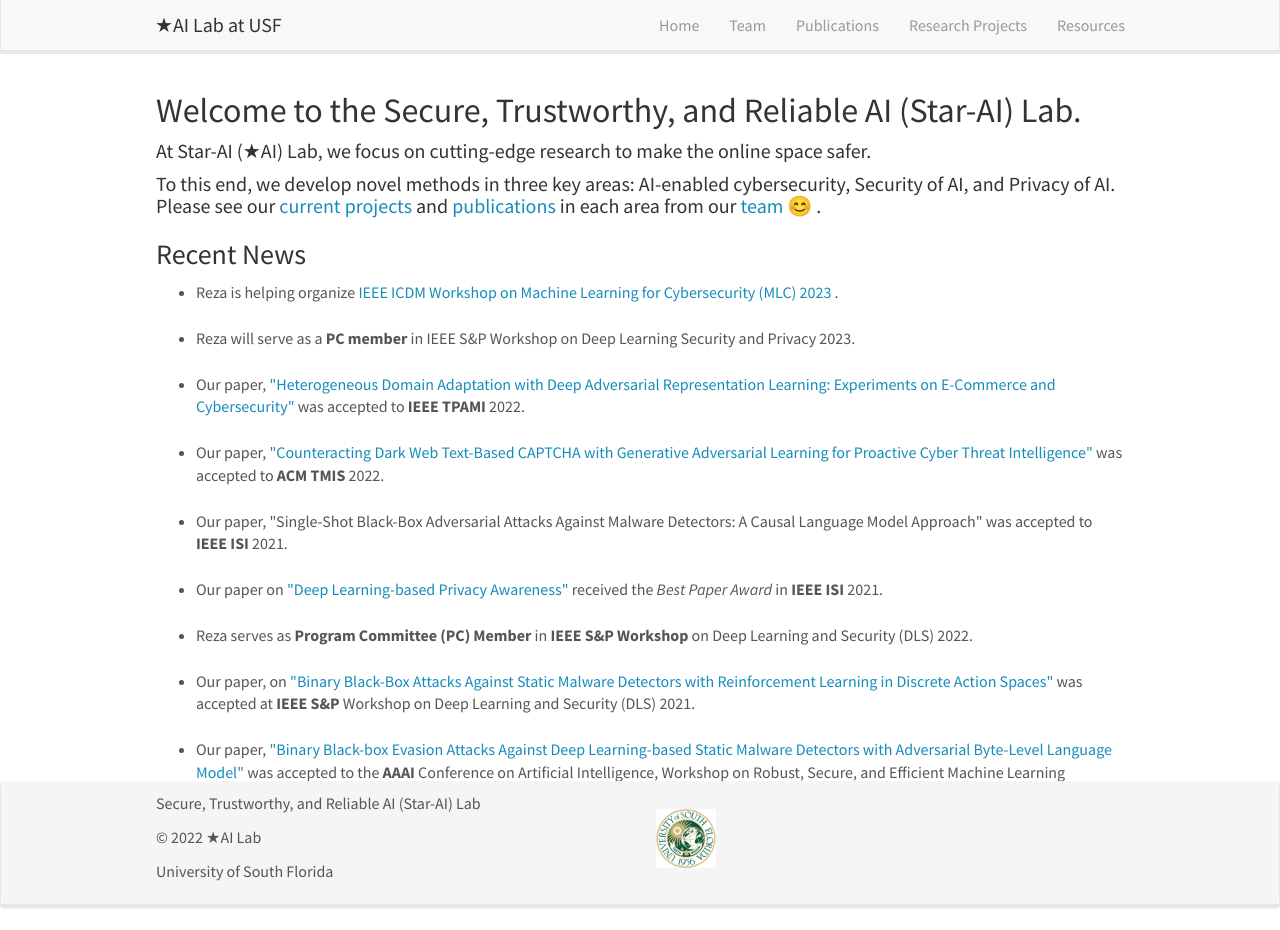
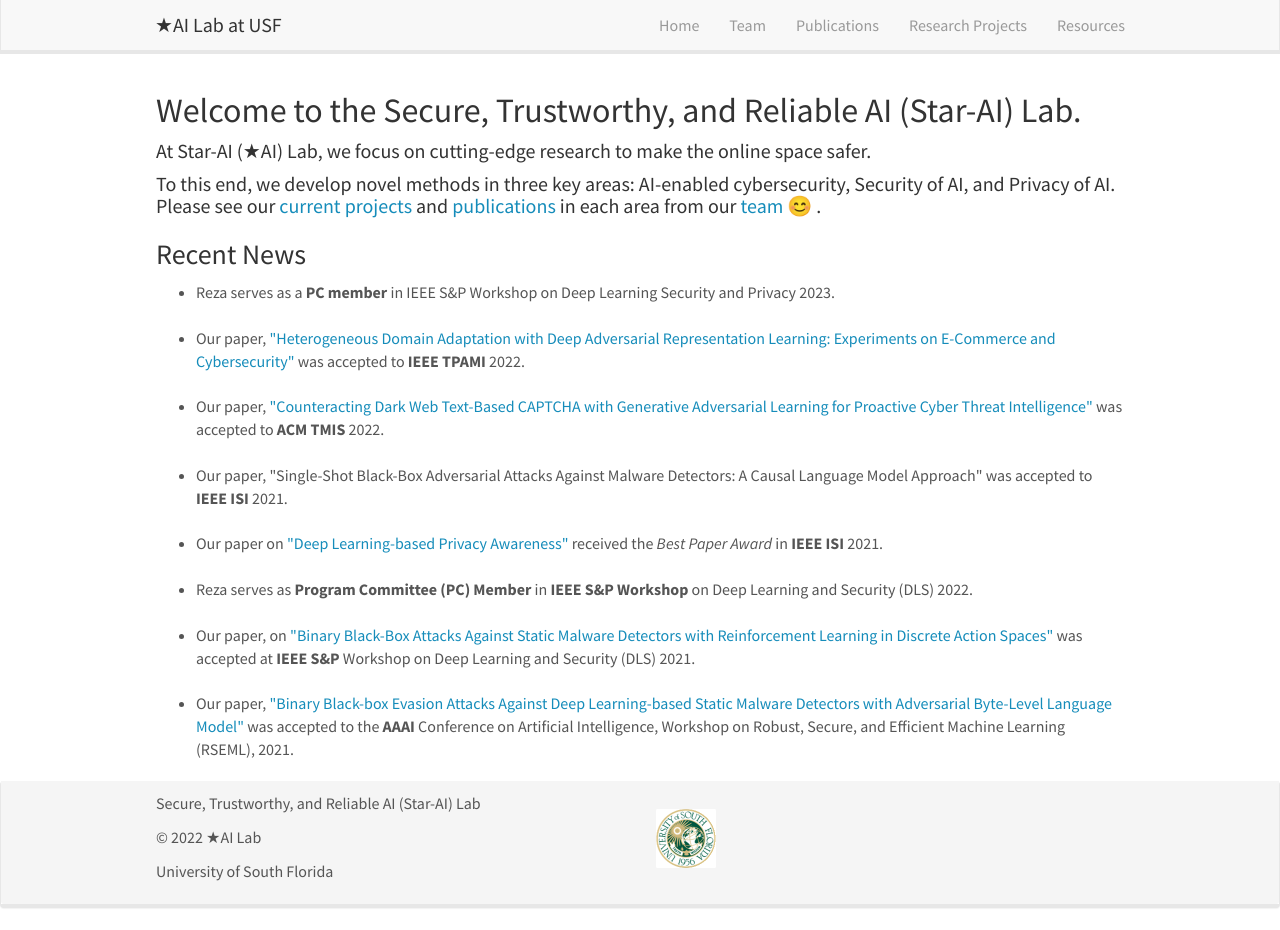
Before and after one commit to star-ailab/star-ailab.github.io, a Jekyll site: the page built from _pages/home.md, in a window 1280 px wide and 930 px high. Built offline with Jekyll 4.4.1, drawn with Linux system fonts in a browser that asks for light colours; nearby versions of some CDN libraries.

Commit message:
Update home.md

```diff
--- a/_pages/home.md
+++ b/_pages/home.md
@@ -14,9 +14,7 @@
 
 <div markdown="0" class="wrapper" style="border-bottom: 1px solid $black <!--$grey-color-->; border:4px; height:500px; overflow:auto;">
 	<ul class="awards" style="margin-bottom: -5px">
-		<li>Reza is helping organize <a href="https://ml4cyber.github.io/23"> IEEE ICDM Workshop on Machine Learning for Cybersecurity (MLC) 2023 </a>. </li>
-		<br>
-		<li>Reza will serve as a <b>PC member</b> in IEEE S&P Workshop on Deep Learning Security and Privacy 2023.</li>
+		<li>Reza serves as a <b>PC member</b> in IEEE S&P Workshop on Deep Learning Security and Privacy 2023.</li>
 		<br>
 		<li>Our paper, <a href="https://ieeexplore.ieee.org/document/9744510"> "Heterogeneous Domain Adaptation with Deep Adversarial Representation Learning: Experiments on E-Commerce and Cybersecurity"</a> was accepted to <b>IEEE TPAMI</b> 2022.</li>
 		<br>
```
